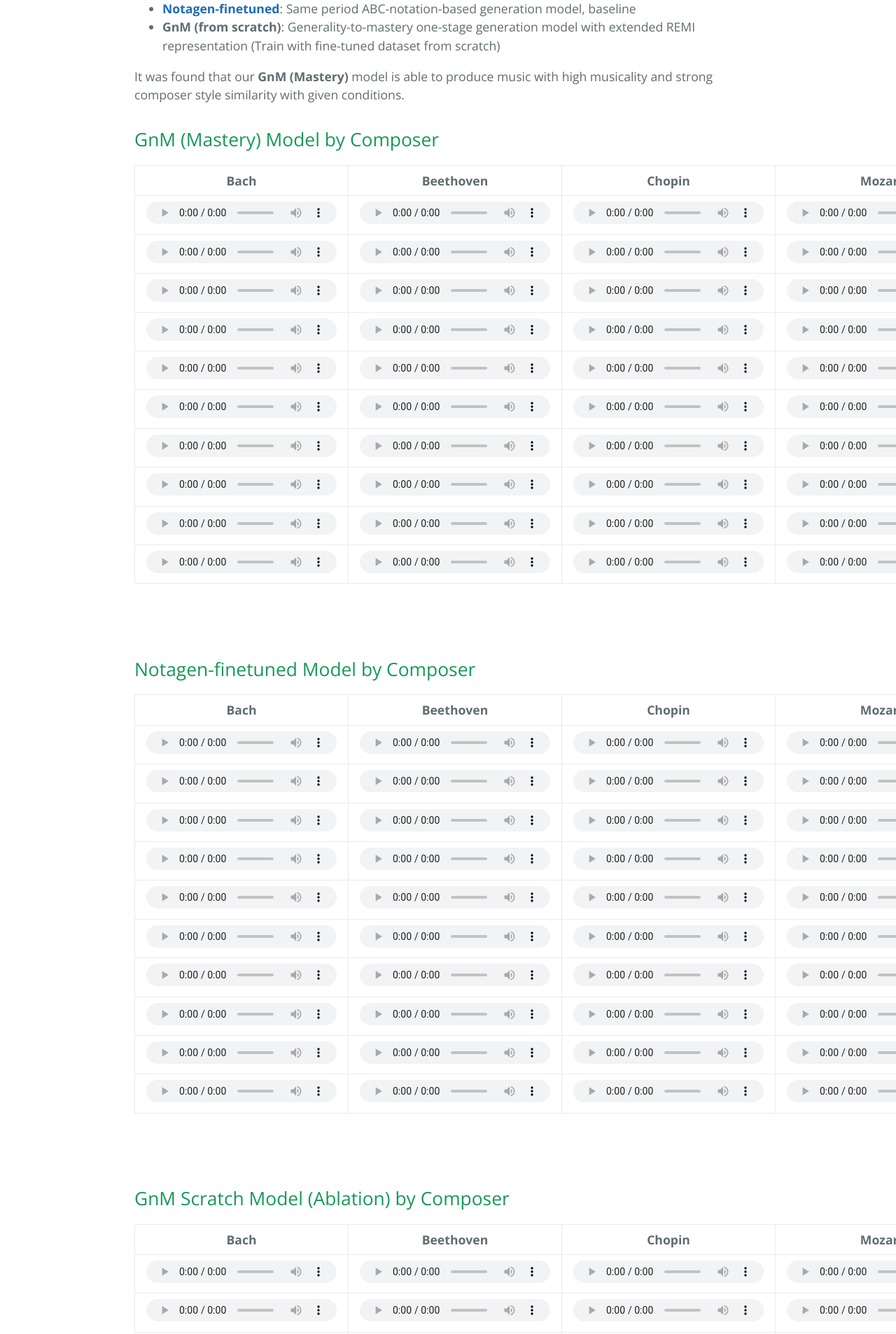
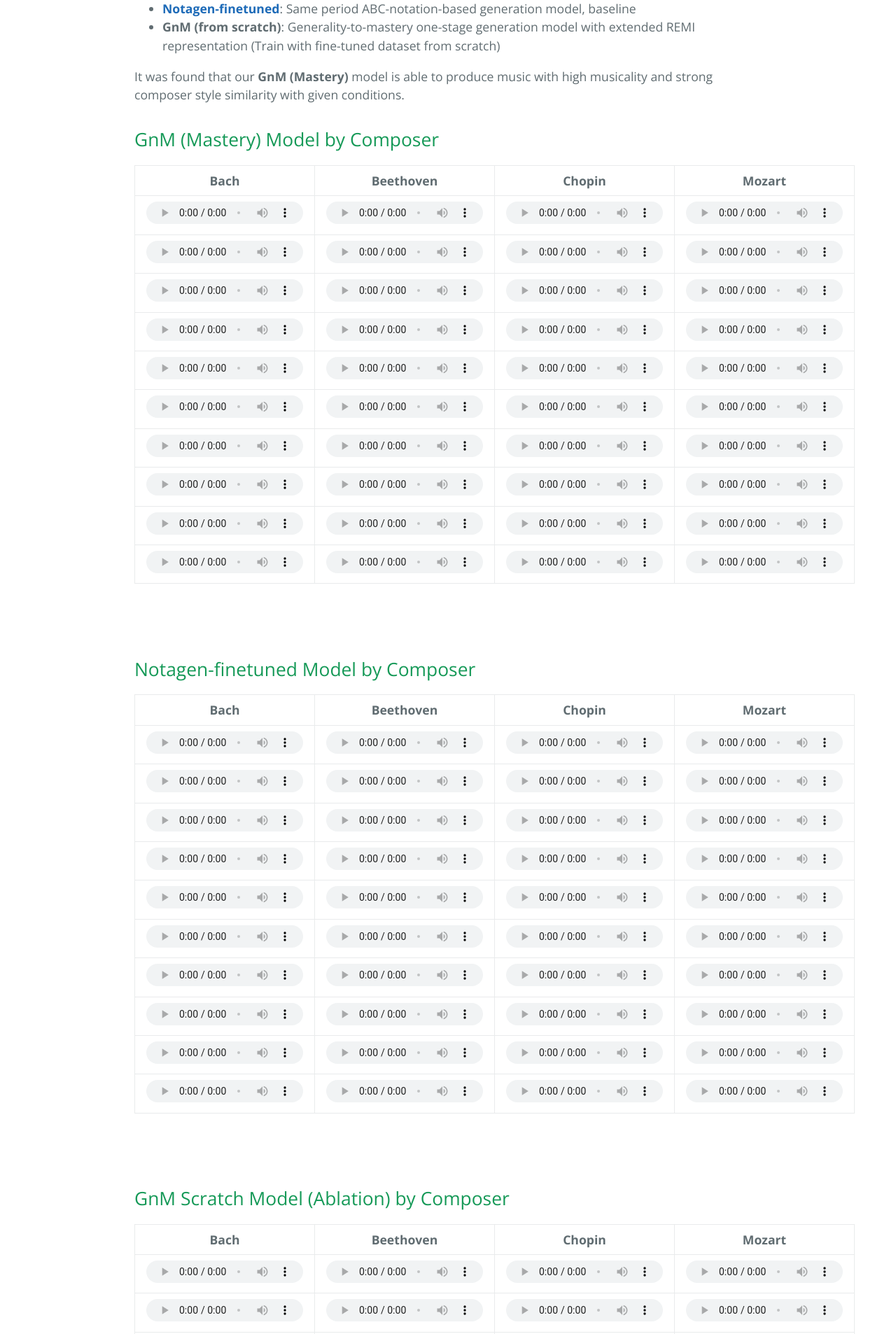
Before and after one commit to Generality-Mastery/generality-mastery.github.io, a Jekyll site: the page built from index.markdown, in a window 1280 px wide. Shown: the part 3982-5888 px from the top of the page at 70% size. Built offline with Jekyll 4.4.1, drawn with Linux system fonts in a browser that asks for light colours; the repository's description, which GitHub fills in, is left out.

Commit message:
control audio width

```diff
--- a/assets/css/style.css
+++ b/assets/css/style.css
@@ -328,7 +328,7 @@
 
 table.audio-table audio {
     height: 2rem;
-    max-width: 17rem; }
+    max-width: 14rem; }
 
 @media screen and (min-width: 200rem) {
   table.audio-table audio {
```
